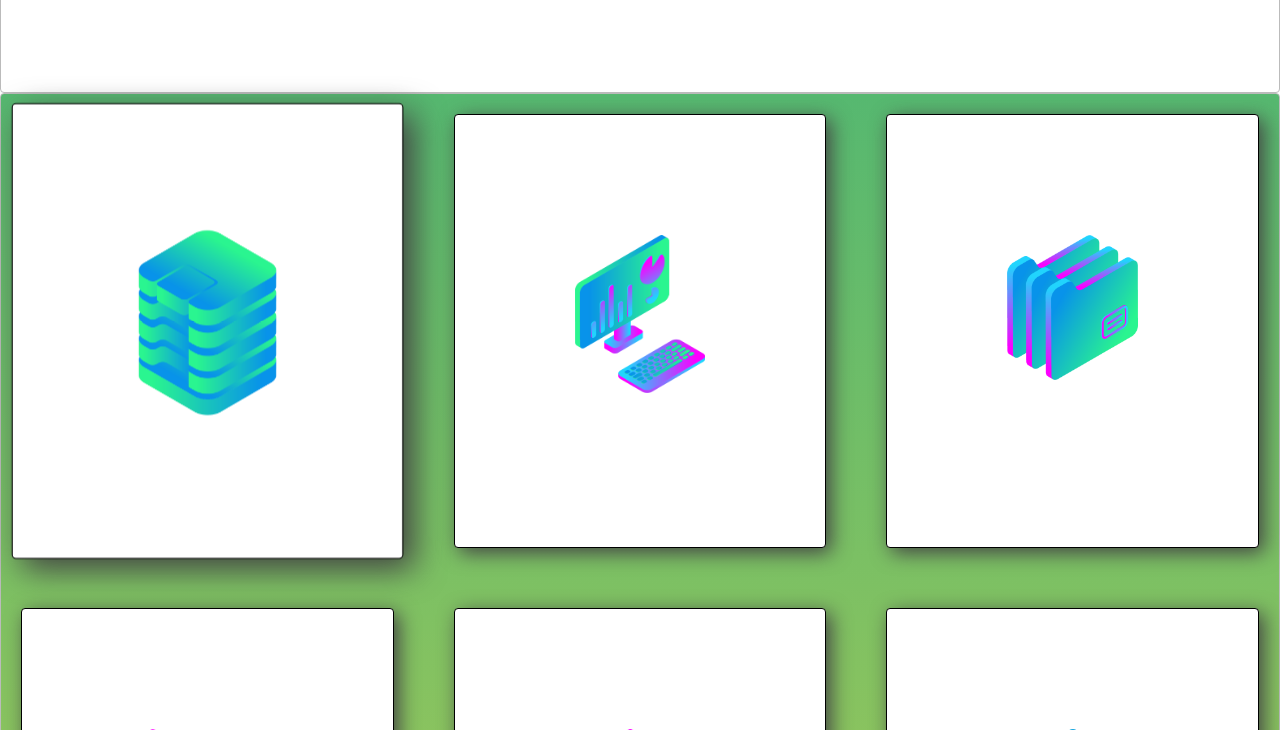
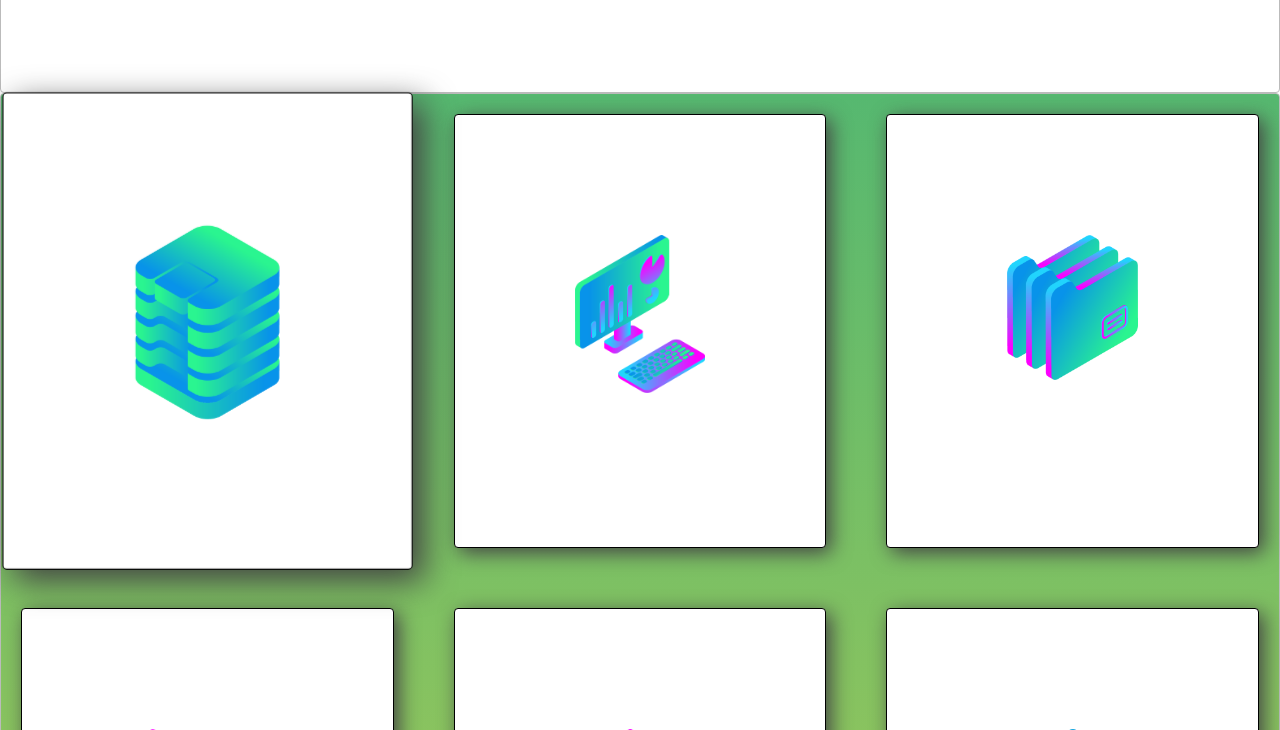
Before and after one commit to aj235711/Website-Template, a plain HTML site: page index.html in a window 1280 px wide. In both pictures the pointer is over the element 207 px from the left and 839 px from the top of the page. Shown: the part 509-1239 px from the top of the page. Drawn offline with Linux system fonts and the light colour scheme.

Commit message:
Update style.css

```diff
--- a/style.css
+++ b/style.css
@@ -107,7 +107,7 @@ a{
 
 .box:hover{
     /*transform: scale(1.1);*/
-    transform: scale(1.05);
+    transform: scale(1.1);
     box-shadow: 10px 10px 30px #444;
 }
 
```
